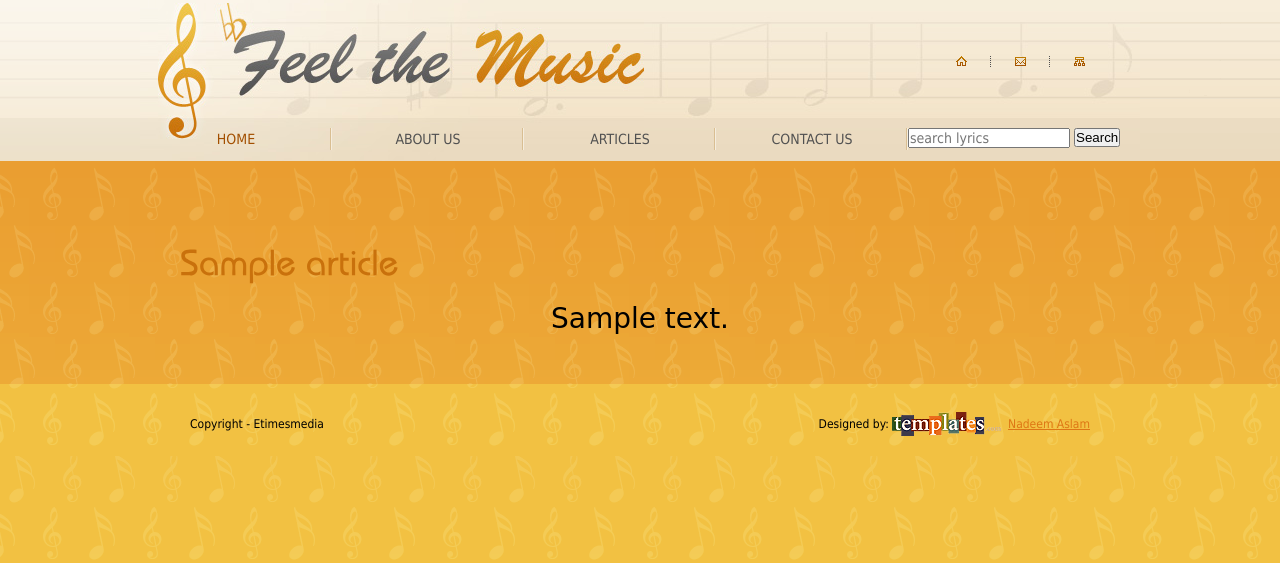
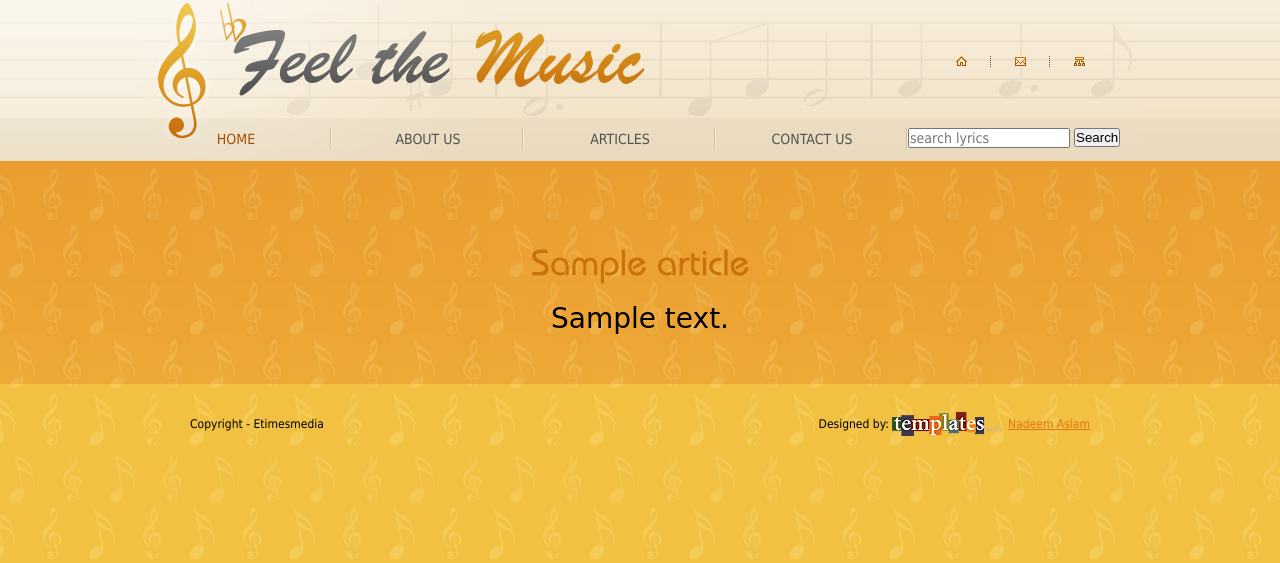
Before and after one commit to Nadeemaslam/lyrics, a Django app: template lyricapp/templates/lyricapp/article.html in a window 1280 px wide. Shown: the top 563 px of the page. Run offline with Django 3.2, Linux system fonts and the light colour scheme; the template is opened without the code that fills it: values that come from a table or form of the project are taken from there, others are empty; tables that the repository leaves empty hold one stand-in row (values such as "Sample post"); some libraries are stand-ins or nearby versions; some web fonts are replaced.

Commit message:
h2 align

```diff
--- a/static/lyricapp/css/style.css
+++ b/static/lyricapp/css/style.css
@@ -128,6 +128,10 @@ h3 {font-size:25px}
 
  }
 
+ #lyrics-content h2{
+ 	text-align: center;
+ }
+
 #lyrics-content p {
 	font-size: 28px;
     font-weight: 400 !important;
```
